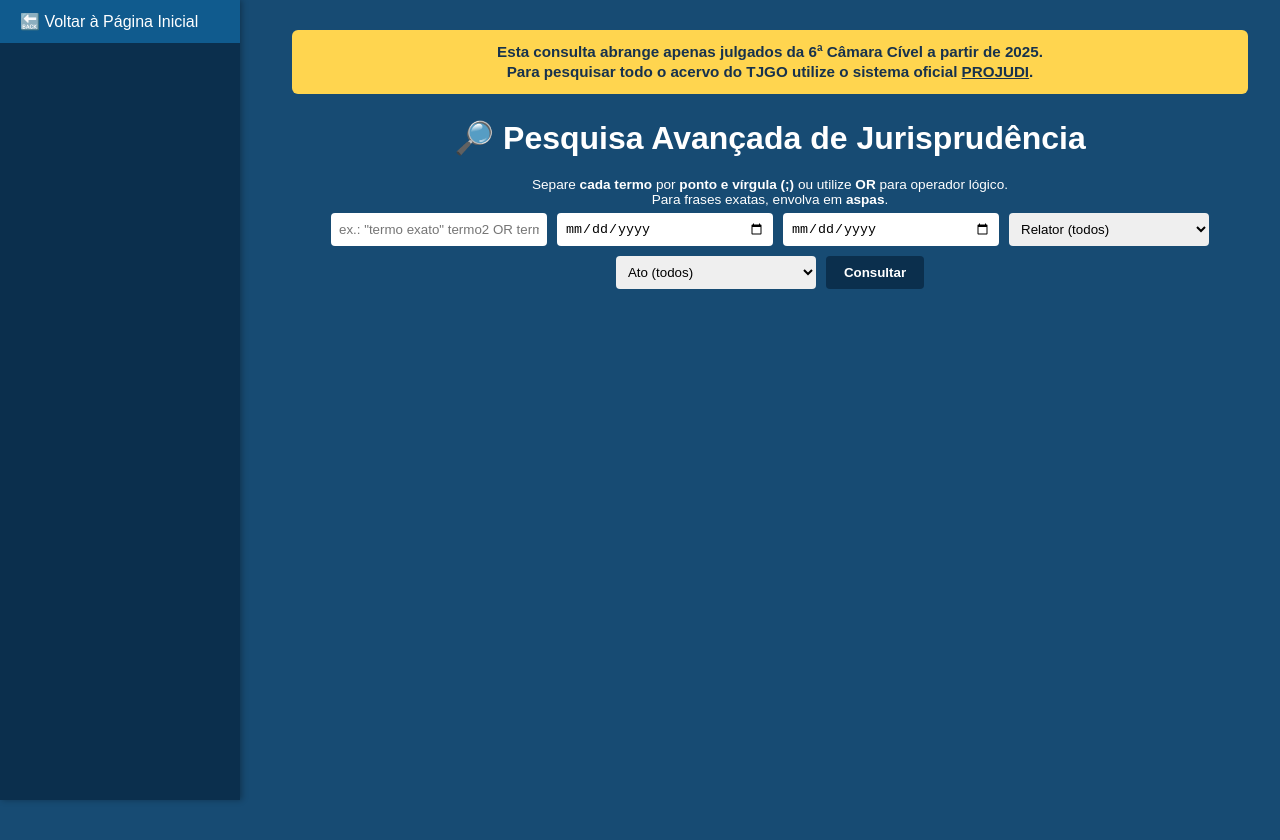
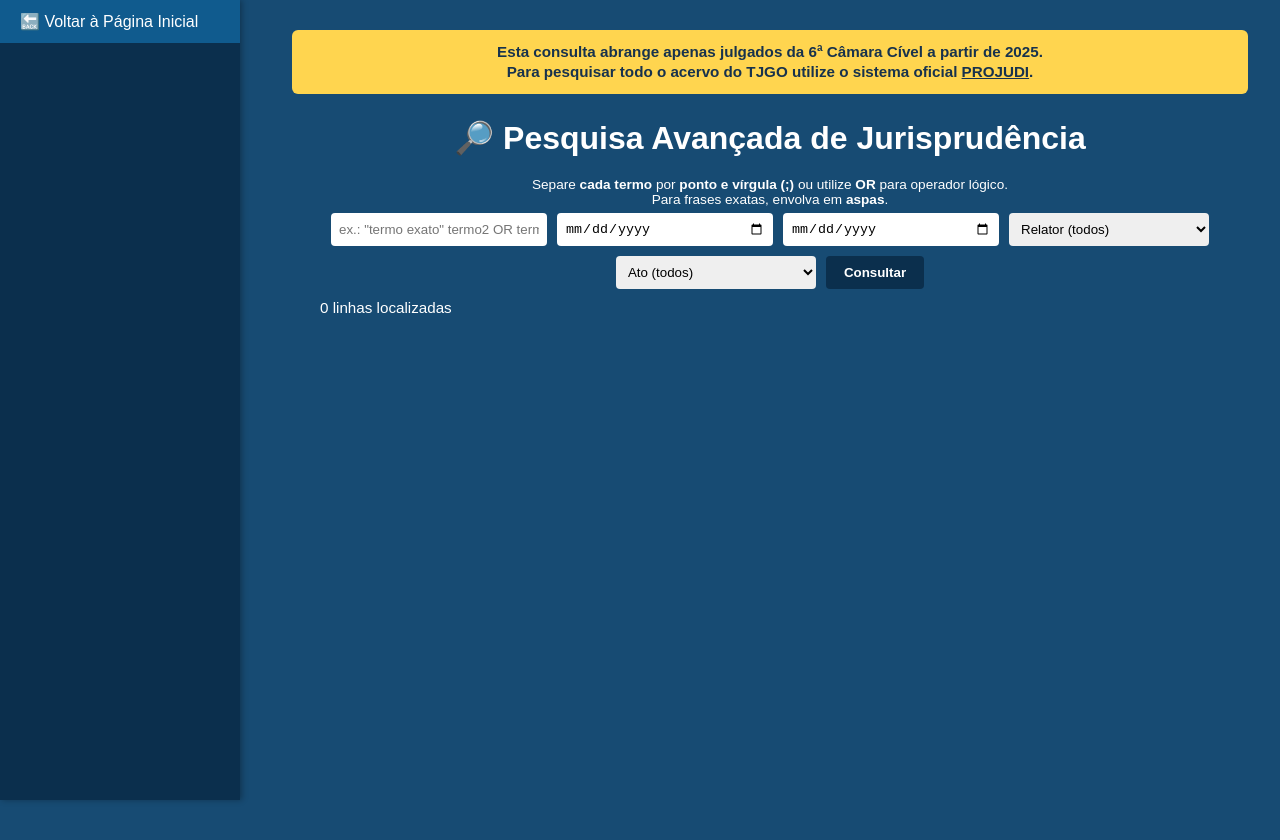
Before and after one commit to rwillianlima/links-gabinetefrm, a plain HTML site: page jurisprudencia.html in a window 1280 px wide. Both pictures are taken after a click on the button "Consultar". Drawn offline with nearby package versions, Linux system fonts and the light colour scheme; no server answers.

Commit message:
Update jurisprudencia.html

```diff
--- a/jurisprudencia.html
+++ b/jurisprudencia.html
@@ -17,10 +17,12 @@
   .alert{background:#ffd54f;color:#17324d;border-radius:6px;padding:12px 18px;margin:-10px auto 25px auto;max-width:920px;font-size:.95rem;line-height:1.3;text-align:center;font-weight:600;}
   .alert a{color:#17324d;text-decoration:underline;font-weight:700;}
   /* Search */
-  .search-bar{display:flex;flex-wrap:wrap;gap:10px;justify-content:center;margin-bottom:25px;}
+  .search-bar{display:flex;flex-wrap:wrap;gap:10px;justify-content:center;margin-bottom:10px;}
   .search-bar input,.search-bar select{padding:8px;border:none;border-radius:4px;width:200px;max-width:90%;}
   .search-bar button{padding:8px 18px;border:none;border-radius:4px;background:#0b2f4d;color:#fff;font-weight:bold;cursor:pointer;}
   .search-bar button:hover{background:#105b8e;}
+  /* Result count */
+  #resultCount{font-size:.95rem;margin:10px auto;max-width:900px;text-align:left;color:#fff;}
   /* Blocks */
   .block{background:#0b2f4d;border-radius:6px;padding:16px;margin:10px auto;max-width:900px;display:none;}
   .block p{margin:4px 0 0 0;font-size:.9rem;line-height:1.35;color:#fff;text-align:justify;}
@@ -45,6 +47,7 @@
     <select id="ato"><option value="">Ato (todos)</option></select>
     <button onclick="performSearch()">Consultar</button>
   </div>
+  <div id="resultCount"></div>
   <div id="allBlocks"></div>
   <div id="pagination" class="pagination"></div>
 </div>
@@ -163,6 +166,12 @@ function populateSelect(id, set){
   });
 }
 
+/* Atualiza a contagem de resultados */
+function updateResultCount(){
+  const count = currentResults.length;
+  document.getElementById('resultCount').textContent = `${count} linha${count !== 1 ? 's' : ''} localizada${count !== 1 ? 's' : ''}`;
+}
+
 /* Realiza a busca considerando AND, OR e frases exatas */
 function performSearch(){
   const raw = document.getElementById('terms').value.trim();
@@ -196,6 +205,7 @@ function performSearch(){
     });
   });
 
+  updateResultCount();
   currentPage = 1;
   renderPage();
 }
```
